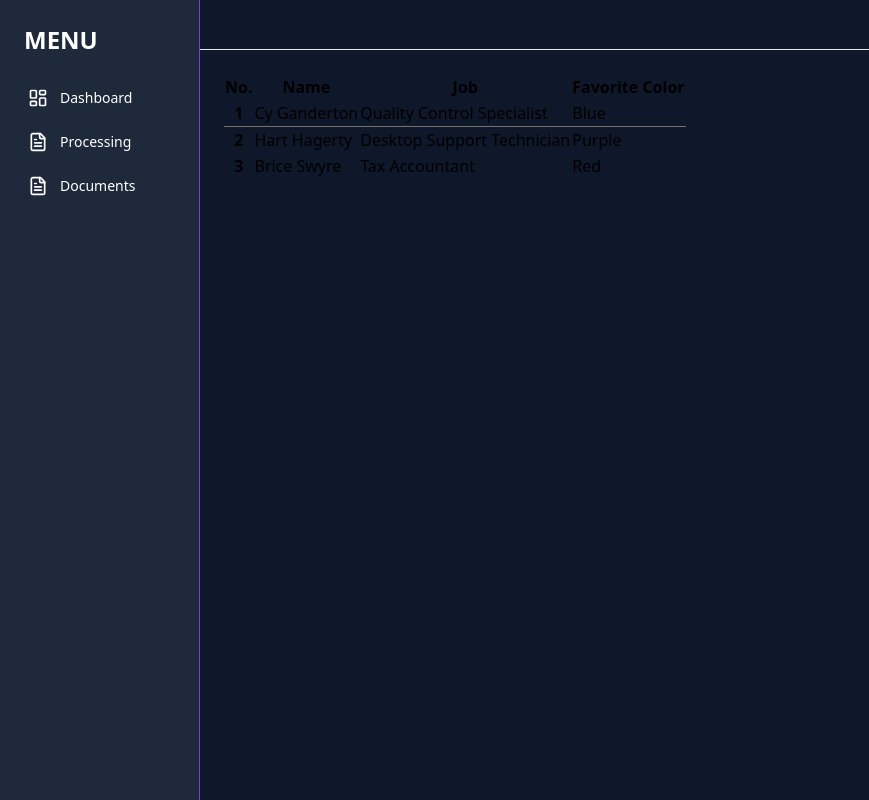
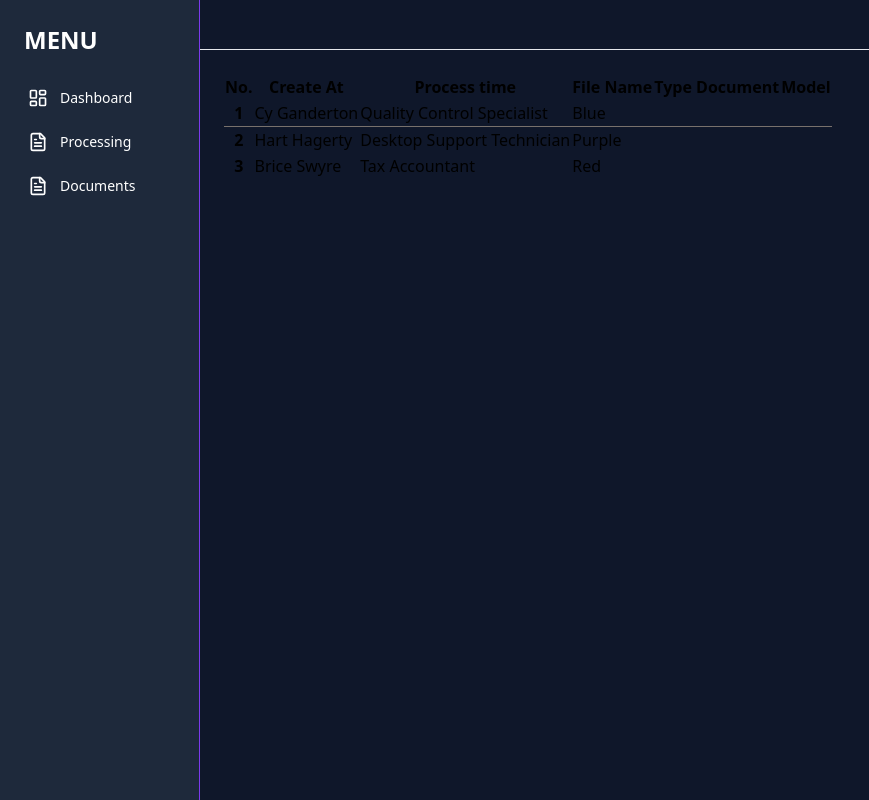
Before and after one commit to Diananaa/idp-ai, a Next.js app: page /documents in a window 1280 px wide. Shown: the whole page, without its empty margins (0-869 px from the left). Built offline with nearby package versions, Linux system fonts and the light colour scheme.

Commit message:
feat: page documents

```diff
--- a/src/pages/documents.tsx
+++ b/src/pages/documents.tsx
@@ -13,9 +13,11 @@ export default function ProcessorPage() {
                     <thead>
                         <tr>
                             <th>No.</th>
-                            <th>Name</th>
-                            <th>Job</th>
-                            <th>Favorite Color</th>
+                            <th>Create At</th>
+                            <th>Process time</th>
+                            <th>File Name</th>
+                            <th>Type Document</th>
+                            <th>Model</th>
                         </tr>
                     </thead>
                     <tbody>
```
